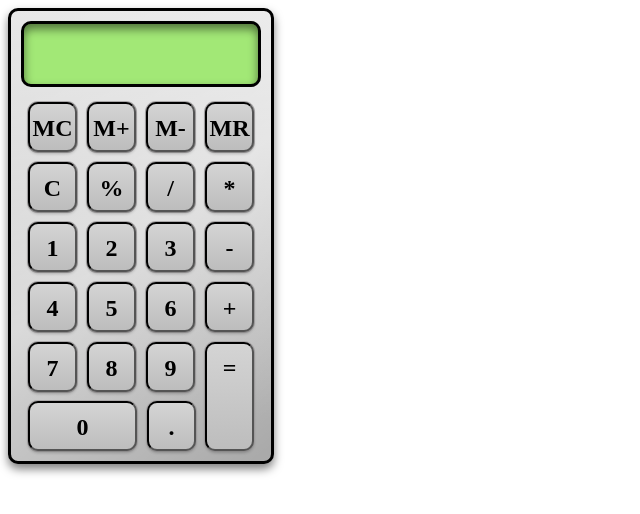
After one commit to erikmoldovan/moldyworks_lab, a PHP site: page / in a window 1280 px wide. The commit adds this page. Shown: the top 514 px of the page, without its empty margins (0-640 px from the left). Run offline with PHP 8.4, Linux system fonts and the light colour scheme; some libraries are stand-ins or nearby versions.

Commit message:
Renamed HTML/PHP files to index (for DUH reasons). Also, the calculator was acting weird.

```diff
--- a/Javascript/calculator/css/calculator.css
+++ b/Javascript/calculator/css/calculator.css
@@ -73,11 +73,6 @@
     box-shadow: 0px 2px 3px 0px rgba(0, 0, 0, 0.2), 0px 0px 0px 1px rgba(170, 168, 169, 1);
 }
 
-a{
-    background:black;
-    padding:1px;
-}
-
 a:active .btns {
     background-image: -webkit-gradient(linear, left top, left bottom, from(#CECECE), to(#D4D4D4));
 }
--- /dev/null
+++ b/Javascript/calculator/index.html
@@ -0,0 +1,45 @@
+<!DOCTYPE HTML PUBLIC "-//W3C//DTD HTML 4.01 Transitional//EN"
+        "http://www.w3.org/TR/html4/loose.dtd">
+<html>
+<head>
+    <title>Calculator v0.1</title>
+    <meta name="viewport" content="initial-scale=1.0, width=device-width"/>
+    <link rel="stylesheet" href="css/calculator.css" type="text/css" media="screen and (min-width:481px)"/>
+    <link rel="stylesheet" href="css/mobilecalc.css" type="text/css" media="screen and (max-device-width:480px)"/>
+    <script src="https://ajax.googleapis.com/ajax/libs/jquery/1.8.1/jquery.min.js"></script>
+    <script src="https://ajax.googleapis.com/ajax/libs/jqueryui/1.8.23/jquery-ui.min.js"></script>
+    <script type="text/javascript" src="js/calculator.js"></script>
+</head>
+<body>
+    <div id="calcBody">
+        <div id="displayField">
+            <div id="mainDisplay"></div>
+            <div id="displayOverflow"></div>
+        </div>
+        <div id="buttonDrawArea">
+            <a><div class="btns actionBtn" id="buttonMC"><span>MC</span></div></a>
+            <a><div class="btns actionBtn" id="buttonMA"><span>M+</span></div></a>
+            <a><div class="btns actionBtn" id="buttonMS"><span>M-</span></div></a>
+            <a><div class="btns actionBtn" id="buttonMR"><span>MR</span></div></a>
+            <a><div class="btns actionBtn" id="buttonclear"><span>C</span></div></a>
+            <a><div class="btns actionBtn" id="buttonmodulus"><span>%</span></div></a>
+            <a><div class="btns actionBtn" id="buttondivide"><span>/</span></div></a>
+            <a><div class="btns actionBtn" id="buttonmultiply"><span>*</span></div></a>
+            <a><div class="btns numBtn" id="button1"><span>1</span></div></a>
+            <a><div class="btns numBtn" id="button2"><span>2</span></div></a>
+            <a><div class="btns numBtn" id="button3"><span>3</span></div></a>
+            <a><div class="btns actionBtn" id="buttonsubtract"><span>-</span></div></a>
+            <a><div class="btns numBtn" id="button4"><span>4</span></div></a>
+            <a><div class="btns numBtn" id="button5"><span>5</span></div></a>
+            <a><div class="btns numBtn" id="button6"><span>6</span></div></a>
+            <a><div class="btns actionBtn" id="buttonadd"><span>+</span></div></a>
+            <a><div class="btns numBtn" id="button7"><span>7</span></div></a>
+            <a><div class="btns numBtn" id="button8"><span>8</span></div></a>
+            <a><div class="btns numBtn" id="button9"><span>9</span></div></a>
+            <a><div class="btns actionBtn" id="buttonequals"><span>=</span></div></a>
+            <a><div class="btns numBtn" id="button0"><span>0</span></div></a>
+            <a><div class="btns numBtn" id="buttondecimal"><span>.</span></div></a>
+        </div>
+    </div>
+</body>
+</html>
```
Also changed, not shown: HTML5/canvas_world/index.html (added, +14 -0 lines), HTML5/d3map/index.php (added, +155 -0 lines), Javascript/multi_div_drag/index.html (added, +38 -0 lines), Javascript/shopping_cart/index.html (added, +22 -0 lines), Javascript/wakeup/index.html (added, +14 -0 lines), MVC/angular_form/index.html (added, +26 -0 lines).
